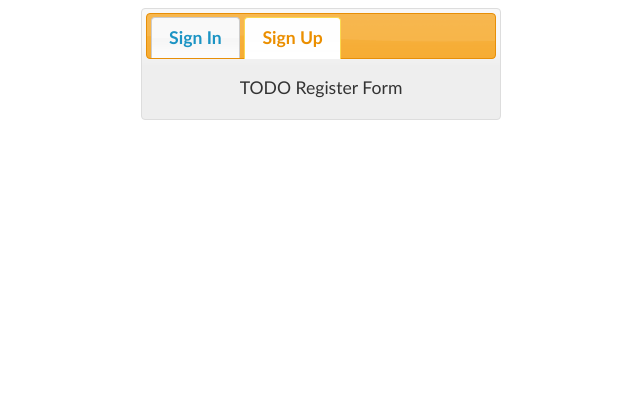
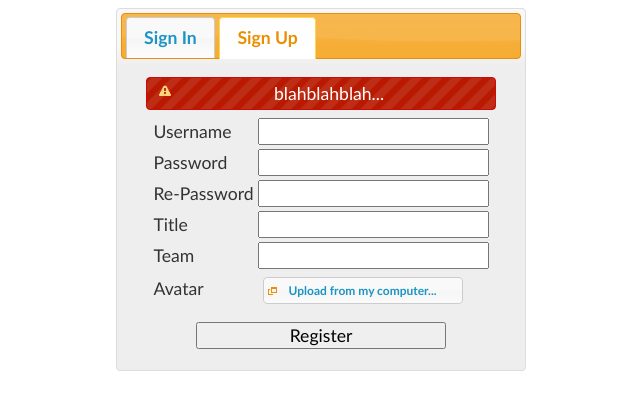
Before and after one commit to figo/FindTalent, a Django app: template templates/account/login.htm in a window 1280 px wide, after a click on "Sign Up". Shown: the top 410 px of the page, without its empty margins (319-959 px from the left). Run offline with Django 3.2, Linux system fonts and the light colour scheme; the template is opened without the code that fills it, so the values that code supplies are empty.

Commit message:
add account/register template and view

```diff
--- a/templates/account/login.htm
+++ b/templates/account/login.htm
@@ -1,13 +1,48 @@
 {% extends "base.htm" %}
 
 {% block head_css %}
-  #tabs  { margin: 0 auto; width: 350px; text-align: center; }
-  #login { margin-top: 10px; width: 250px; }
+  p { padding: 0; margin: 5px; }
+  form table { text-align: left; }
+  table { margin: 5px auto; }
+  #tabs { margin: 0 auto; width: 400px; text-align: center; }
+  #login-btn { margin-top: 10px; width: 250px; }
+  #reg-btn { margin-top: 10px; width: 250px; }
+  #sign-up-alert { padding: 0 5px; }
+  #sign-up-alert p span { float: left; }
+  #reg-avatar-btn { padding: 5px 25px; font-size: 12px; text-decoration: none; position: relative; }
+  #reg-avatar-btn span { position: absolute; left: 0; top: 5px; }
 {% endblock %}
 
 {% block head_javascript %}
 $(function(){
+  $( '#shadow' ).hide();
+
   $( '#tabs' ).tabs();
+
+  $( '#upload-image' ).dialog( {
+    autoOpen: false,
+    width: 600,
+    buttons: {
+      'Upload' : function() {
+        $( '#shadow' ).hide();
+        $( this ).dialog( 'close' );
+      },
+      'Cancel' : function() {
+        $( '#shadow' ).hide();
+        $( this ).dialog( 'close' );
+      }
+    }
+  } );
+
+  $( '#reg-avatar-btn' ).click( function() {
+    $( '#shadow' ).show();
+    $( '#upload-image' ).dialog( 'open' );
+  } );
+
+  $( '#reg-avatar-btn' ).hover(
+    function() { $( this ).addClass( 'ui-state-hover' ); },
+    function() { $( this ).removeClass( 'ui-state-hover' ); }
+  );
 });
 {% endblock %}
 
@@ -23,11 +58,49 @@ $(function(){
         <tr><td>Username</td><td><input type="text" id="name" name="name" maxlength="30"/></td></tr>
         <tr><td>Password</td><td><input type="password" value="" id="pass", name="pass"/></td></tr>
       </table>
-      <input type="submit" value="Login" id="login" name="login"/>
+      <input type="submit" value="Login" id="login-btn" name="login-btn"/>
     </form>
   </div>
   <div id="tabs-sign-up">
-    TODO Register Form
+    <form action="/account/sign_up/" method="post">
+      <div id="sign-up-alert" class="ui-state-error ui-corner-all">
+        <p><span class="ui-icon ui-icon-alert"></span>blahblahblah...</p>
+      </div>
+      <table>
+        <tr>
+          <td>Username</td>
+          <td><input type="text" id="reg-name" name="reg-name" maxlength="30"/></td>
+        </tr>
+        <tr>
+          <td>Password</td>
+          <td><input type="text" id="reg-pass" name="reg-pass"/></td>
+        </tr>
+        <tr>
+          <td>Re-Password</td>
+          <td><input type="text" id="reg-pass-again" name="reg-pass-again"/></td>
+        </tr>
+        <tr>
+          <td>Title</td>
+          <td><input type="text" id="reg-title" name="reg-title"/></td>
+        </tr>
+        <tr>
+          <td>Team</td>
+          <td><input type="text" id="reg-team" name="reg-team"/></td>
+        </tr>
+        <tr>
+          <td>Avatar</td>
+          <td><p><a href="#" id="reg-avatar-btn" class="ui-state-default ui-corner-all"><span class="ui-icon ui-icon-newwin"></span>Upload from my computer...</a></p></td>
+        </tr>
+      </table>
+      <input type="submit" value="Register" id="reg-btn" name="reg-btn"/>
+    </form>
   </div>
 </div>
+
+<div id="shadow" class="ui-widget-overlay"></div>
+
+<div id="upload-image" title="Uploading avatar...">
+<p>Please choose your avatar:</p>
+<input type="file" accept="image/*"/>
+</div>
 {% endblock %}
```
